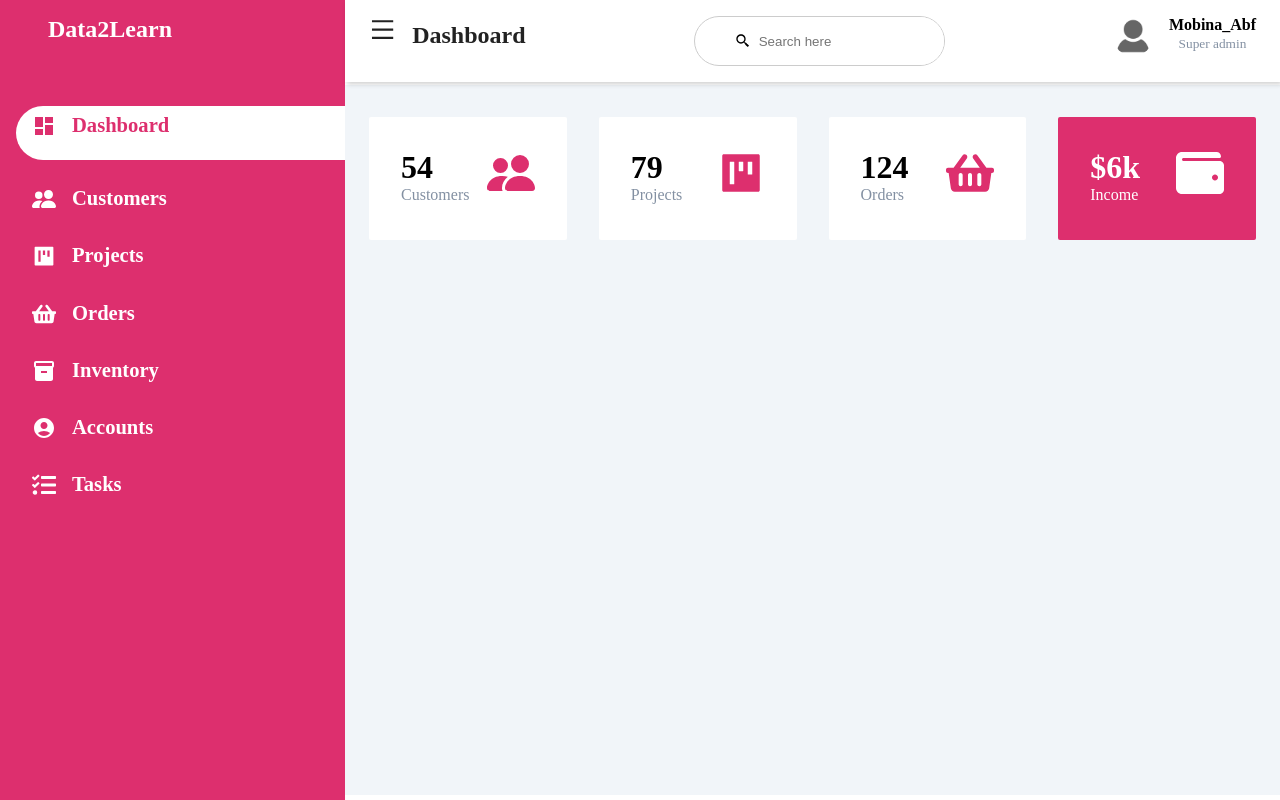
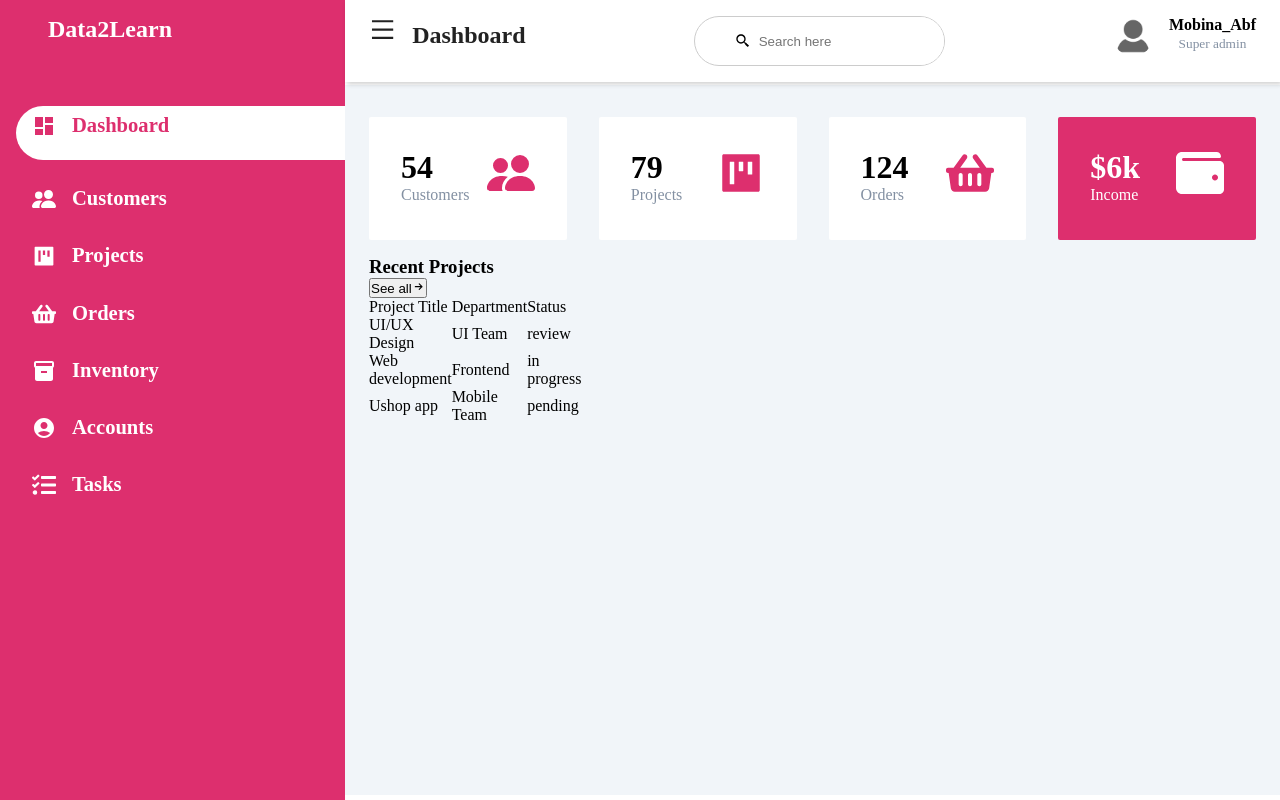
Before and after one commit to MobinaAbf/admin-dashboard, a React (Create React App) app: page / in a window 1280 px wide. Built offline with nearby package versions, Linux system fonts and the light colour scheme.

Commit message:
Sort the table

```diff
--- a/src/Dashboard/Dashboard.css
+++ b/src/Dashboard/Dashboard.css
@@ -169,6 +169,10 @@ main {
   color: #fff;
 }
 
+table{
+  border-collapse: collapse;
+}
+
 .search-wrapper span {
   padding-left: 1.5rem;
 }
--- a/src/Dashboard/Dashboard.js
+++ b/src/Dashboard/Dashboard.js
@@ -5,6 +5,7 @@ import { BsFillPeopleFill } from "react-icons/bs";
 import { AiFillProject, AiOutlineMenu } from "react-icons/ai";
 import { FaShoppingBasket, FaTasks, FaWallet } from "react-icons/fa";
 import { BiSearchAlt2 } from "react-icons/bi";
+import {HiOutlineArrowSmRight} from 'react-icons/hi'
 
 const Dashboard = () => {
   return (
@@ -155,6 +156,61 @@ const Dashboard = () => {
               </div>
             </div>
           </div>
+
+          <div className="recent-grid">
+            <div className="projects">
+              <div className="card">
+                <div className="card-header">
+                  <h3>Recent Projects</h3>
+                  <button>
+                    See all
+                    <span className="las la-arrow-right"><HiOutlineArrowSmRight/></span>
+                  </button>
+                </div>
+
+                <div className="card-body">
+                  <table width="100٪">
+                    <thead>
+                      <tr>
+                        <td>Project Title</td>
+                        <td>Department</td>
+                        <td>Status</td>
+                      </tr>
+                    </thead>
+                    <tbody>
+                      <tr>
+                        <td>UI/UX Design</td>
+                        <td>UI Team</td>
+                        <td>
+                          <span className="status"></span>
+                          review
+                        </td>
+                      </tr>
+                      <tr>
+                        <td>Web development</td>
+                        <td>Frontend</td>
+                        <td>
+                          <span className="status"></span>
+                          in progress
+                        </td>
+                      </tr>
+                      <tr>
+                        <td>Ushop app</td>
+                        <td>Mobile Team</td>
+                        <td>
+                          <span className="status"></span>
+                          pending
+                        </td>
+                      </tr>
+
+                    </tbody>
+                  </table>
+                </div>
+              </div>
+            </div>
+
+            <div className="customers"></div>
+          </div>
         </main>
       </div>
     </div>
```
